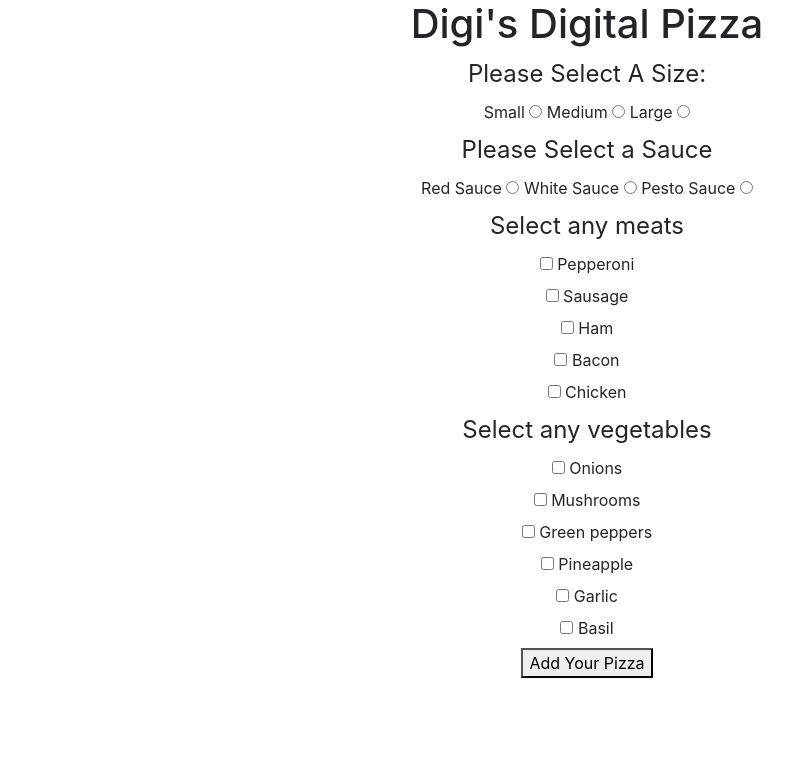
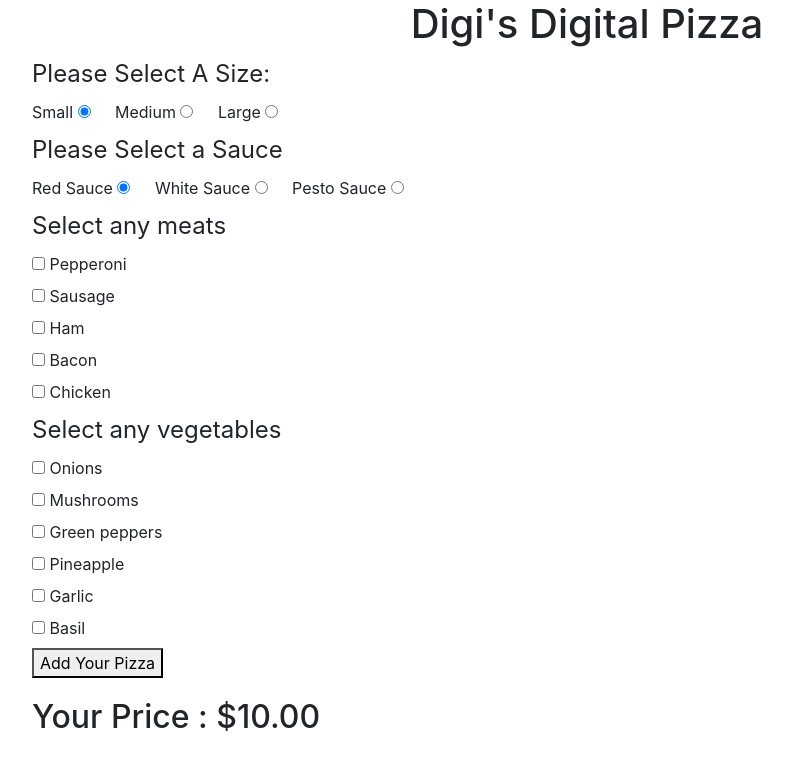
Before and after one commit to wchamberlain89/Digi-digital-pizza, a plain HTML site: page index.html in a window 1280 px wide. Shown: the whole page, without its empty margins (53-845 px from the left). Drawn offline with Linux system fonts and the light colour scheme.

Commit message:
it will display your price as you change toppings

```diff
--- a/css/styles.css
+++ b/css/styles.css
@@ -1,3 +1,11 @@
-body {
+h1 {
 	text-align: center;
 }
+
+input[type='radio'] {
+	margin-right: 20px;
+}
+
+form {
+	margin-bottom: 20px;
+}
--- a/index.html
+++ b/index.html
@@ -19,7 +19,7 @@
 			<fieldset id='size-select'>
 				<legend>Please Select A Size:</legend>
 				<label for="sm"> Small </label>
-				<input type="radio" name="sizes" id='sm' value='sm'>
+				<input type="radio" name="sizes" id='sm' value='sm' checked>
 
 				<label for="md"> Medium </label>
 				<input type="radio" name="sizes" id='md' value='md'>
@@ -31,7 +31,7 @@
 			<fieldset id='sauce-select'>
 				<legend>Please Select a Sauce</legend>
 				<label for="red"> Red Sauce </label>
-				<input type="radio" name="sauce" id='red' value='red'>
+				<input type="radio" name="sauce" id='red' value='red' checked>
 				<label for="white"> White Sauce </label>
 				<input type="radio" name="sauce" id='white' value='white'>
 				<label for="pesto"> Pesto Sauce </label>
@@ -108,7 +108,7 @@
 			<button type="submit" id="pizza-submit">Add Your Pizza</button>
 
 		</form>
-
+		<h2>Your Price : <span id="price"></span></h2>
 	</div>
 </body>
 </html>
--- a/js/scripts.js
+++ b/js/scripts.js
@@ -37,16 +37,31 @@ function getVeggieToppings () {
 }
 
 
-
-
-$(function(){
-
-$("#pizza-form").submit(function(event){
-		event.preventDefault();
+function refreshPizza () {
 		var sizeInput = $("input[name='sizes']:checked").val();
 		var meatToppings = getMeatToppings();
 		var veggieToppings = getVeggieToppings();
 		var userPizza = new Pizza(sizeInput, meatToppings, veggieToppings);
-		console.log(userPizza.price);
+		return userPizza;
+}
+
+
+function showPrice (pizza) {
+	$("#price").text("$" + pizza.toFixed(2));
+}
+
+$(function(){
+
+	var userPizza = refreshPizza();
+	showPrice(userPizza.price);
+
+$("#pizza-form").submit(function(event){
+		event.preventDefault();
+		userPizaa = refreshPizza();
+	});
+
+	$("#pizza-form").change(function(event){
+		userPizza = refreshPizza();
+		showPrice(userPizza.price);
 	});
 });
```
